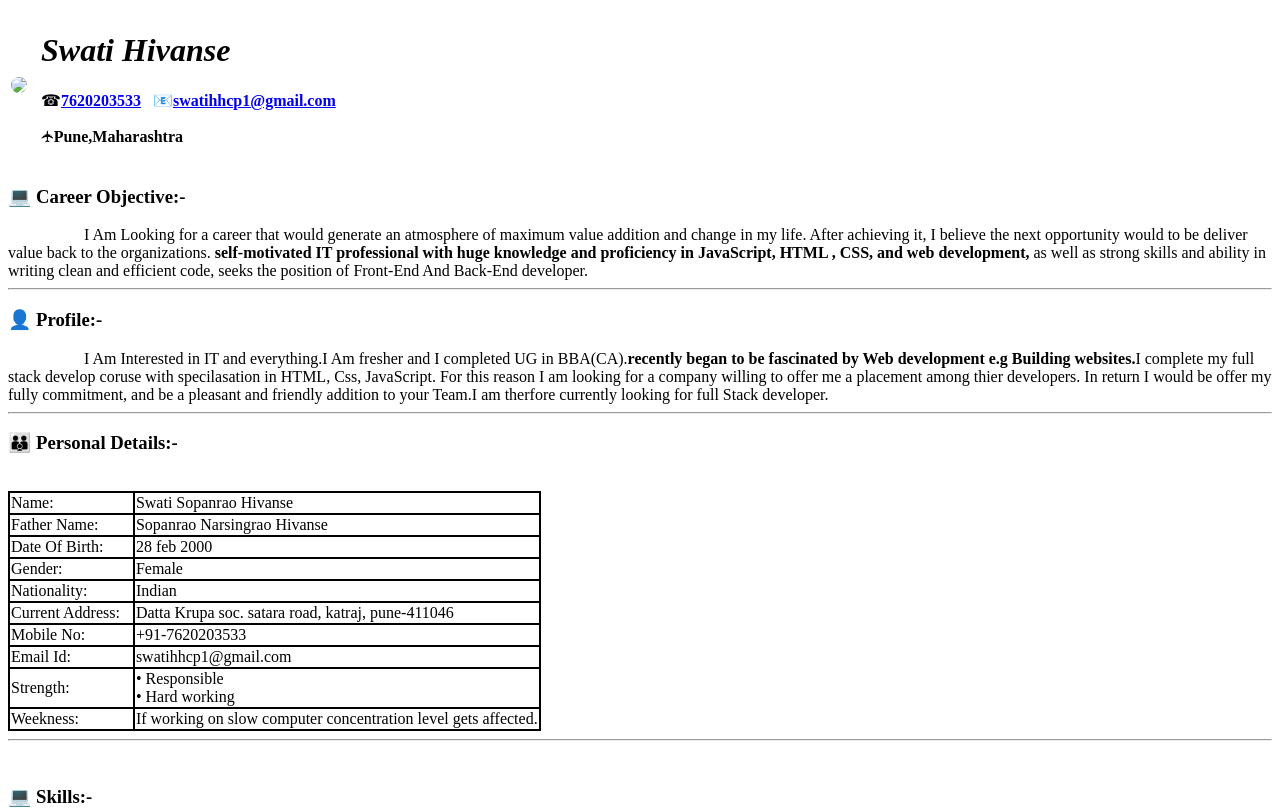
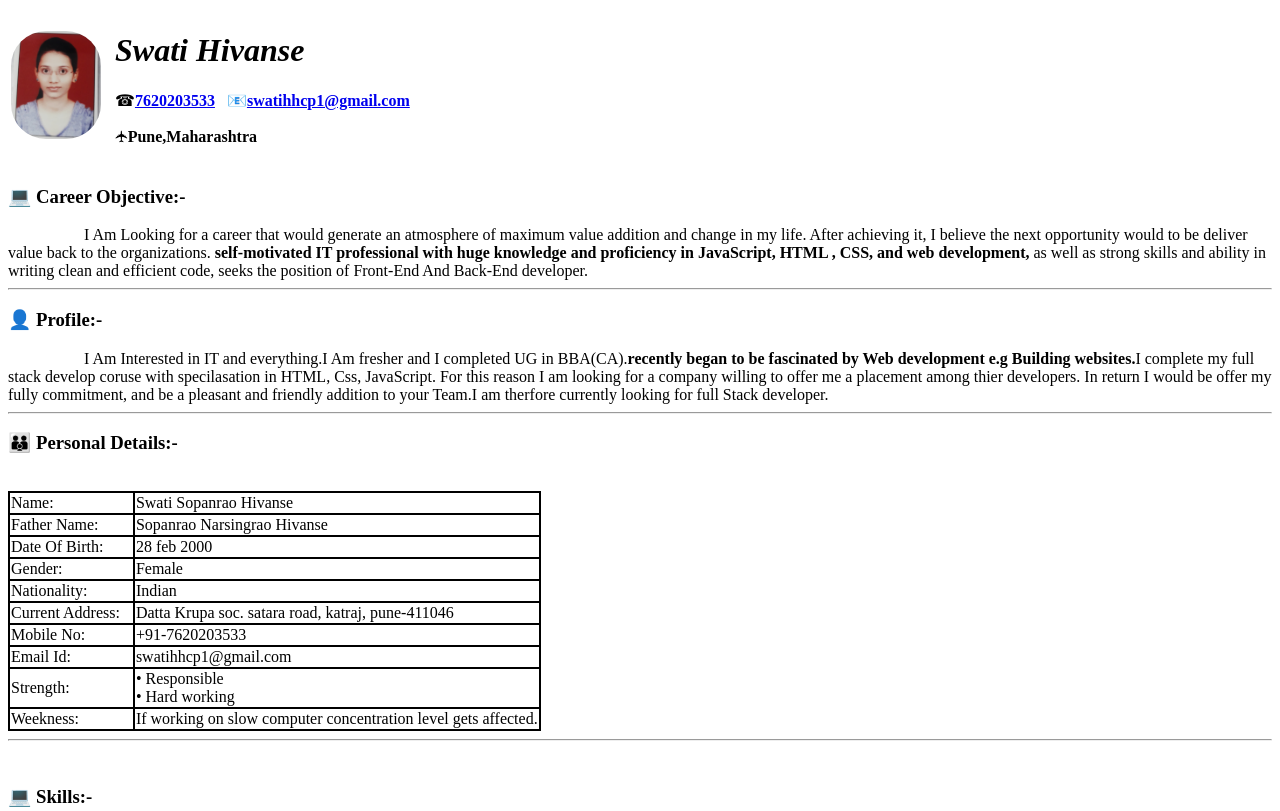
Before and after one commit to swatihivanse/swati, a plain HTML site: page index.html in a window 1280 px wide. Shown: the top 811 px of the page. Drawn offline with Linux system fonts and the light colour scheme.

Commit message:
Add files via upload

```diff
--- a/index.html
+++ b/index.html
@@ -21,7 +21,7 @@
         <tbody>
             <tr>
                 <td>
-                    <img src="images/profile.jpg">
+                    <img src="profile.jpg">
                 </td>
                 <td>
                    <h1><em>Swati Hivanse</em></h1> &phone;<b><a href="tel:+7620203533">7620203533</a></b>&nbsp;&nbsp;
```
